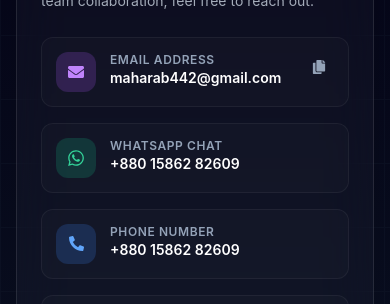
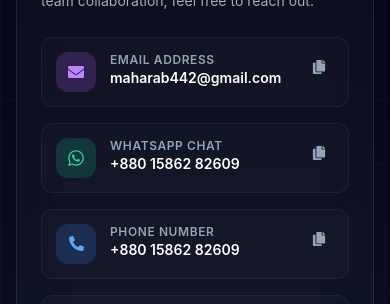
Before and after one commit to Maharab2134/Maharab_Portfolio, a React (Create React App) app: page / in a window 390 px wide. Shown: the part 9560-9864 px from the top of the page. Built offline with nearby package versions, Linux system fonts and the light colour scheme; no server answers; the database is empty.

Commit message:
feat(contact): add one-click copy buttons for phone number and whatsapp

```diff
--- a/src/components/Contact.tsx
+++ b/src/components/Contact.tsx
@@ -26,6 +26,8 @@ const Contact: React.FC = () => {
   });
 
   const [copiedEmail, setCopiedEmail] = useState(false);
+  const [copiedPhone, setCopiedPhone] = useState(false);
+  const [copiedWhatsapp, setCopiedWhatsapp] = useState(false);
   const [submittedStatus, setSubmittedStatus] = useState<string | null>(null);
 
   const email = profile.email || PORTFOLIO_INFO.email;
@@ -47,6 +49,18 @@ const Contact: React.FC = () => {
     navigator.clipboard.writeText(email);
     setCopiedEmail(true);
     setTimeout(() => setCopiedEmail(false), 2500);
+  };
+
+  const handleCopyPhone = () => {
+    navigator.clipboard.writeText(phone);
+    setCopiedPhone(true);
+    setTimeout(() => setCopiedPhone(false), 2500);
+  };
+
+  const handleCopyWhatsapp = () => {
+    navigator.clipboard.writeText(phone);
+    setCopiedWhatsapp(true);
+    setTimeout(() => setCopiedWhatsapp(false), 2500);
   };
 
   const handleSubmitWhatsApp = (e: React.FormEvent) => {
@@ -169,6 +183,14 @@ const Contact: React.FC = () => {
                       {phone}
                     </a>
                   </div>
+                  <button
+                    type="button"
+                    onClick={handleCopyWhatsapp}
+                    title="Copy WhatsApp Number"
+                    className="p-2 text-slate-400 hover:text-white rounded-lg hover:bg-white/5 transition-colors"
+                  >
+                    {copiedWhatsapp ? renderIcon(FaCheck, { size: 14, className: "text-emerald-400" }) : renderIcon(FaCopy, { size: 14 })}
+                  </button>
                 </div>
 
                 {/* Phone Item */}
@@ -187,6 +209,14 @@ const Contact: React.FC = () => {
                       {phone}
                     </a>
                   </div>
+                  <button
+                    type="button"
+                    onClick={handleCopyPhone}
+                    title="Copy Phone Number"
+                    className="p-2 text-slate-400 hover:text-white rounded-lg hover:bg-white/5 transition-colors"
+                  >
+                    {copiedPhone ? renderIcon(FaCheck, { size: 14, className: "text-emerald-400" }) : renderIcon(FaCopy, { size: 14 })}
+                  </button>
                 </div>
 
                 {/* Location Item */}
```
